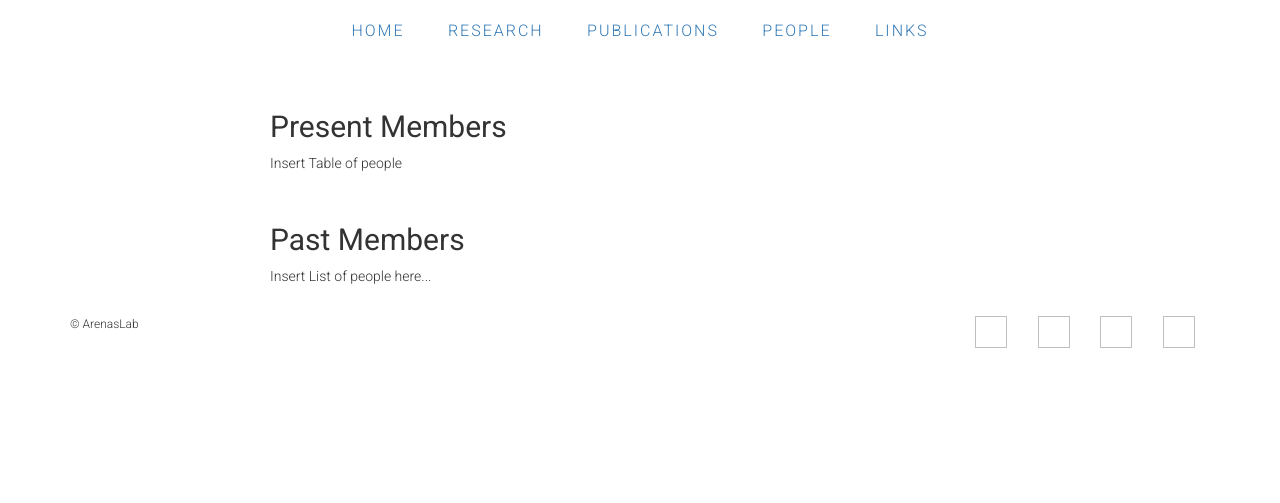
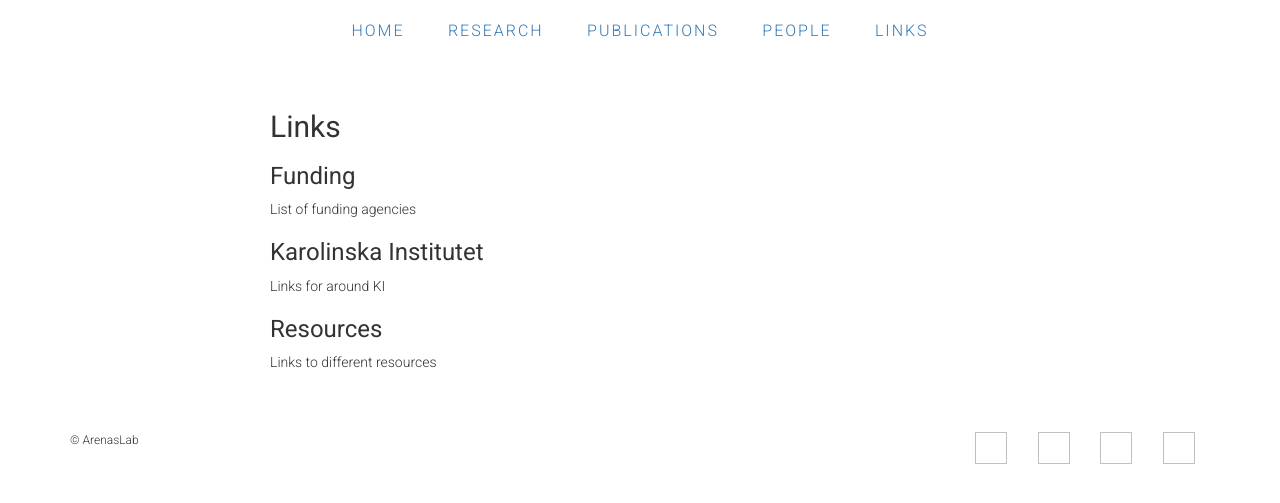
Before and after one commit to ArenasLab/arenaslab.github.io, a Jekyll site: the page links/index.html, which Jekyll copies as it is, in a window 1280 px wide. Shown: the top 503 px of the page. Built offline with Jekyll 4.4.1, drawn with Linux system fonts in a browser that asks for light colours.

Commit message:
Update index.html

```diff
--- a/links/index.html
+++ b/links/index.html
@@ -28,16 +28,17 @@
     <div class="post">
   <div class="members">
     <p>&nbsp<p>
-    <h2>Present Members</h2>
-    <p>Insert Table of people<p>
+    <h2>Links</h2>
+    <h3>Funding</h3>
+    <p>List of funding agencies<p>
+    <h3>Karolinska Institutet</h3>
+    <p>Links for around KI</p>
+    <h3>Resources</h3>
+    <p>Links to different resources</p>
 
   </div>
   <p>&nbsp<p>
-  <div class="introduction">
-    <h2>Past Members</h2>
-      <p>Insert List of people here...</p>
 
-  </div>
       </div>
     </div>
 
```
